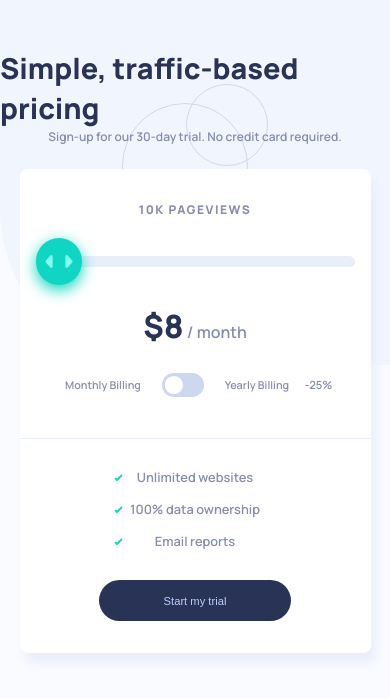
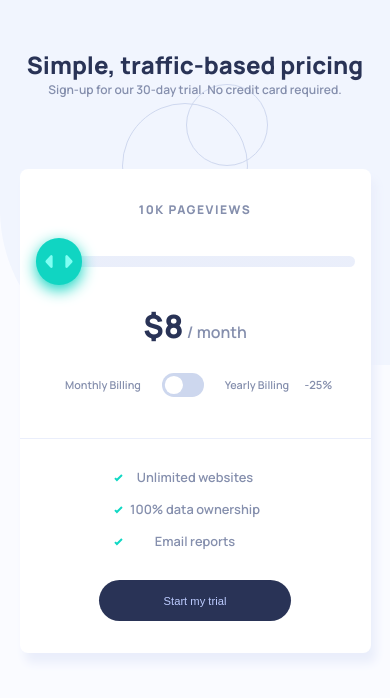
Before and after one commit to HaroldTheCoder/Interactive-Pricing-Slider, a plain HTML site: page index.html in a window 390 px wide. Drawn offline with Linux system fonts and the light colour scheme.

Commit message:
Add files via upload

```diff
--- a/style.css
+++ b/style.css
@@ -238,6 +238,9 @@ input:checked + .slider:before {
 }
 
 @media screen and (max-width: 900px) {
+    h1 {
+        font-size: 1.50em;
+    }
     .container-header{
         padding-top: 3em;
         justify-content: baseline;
```
